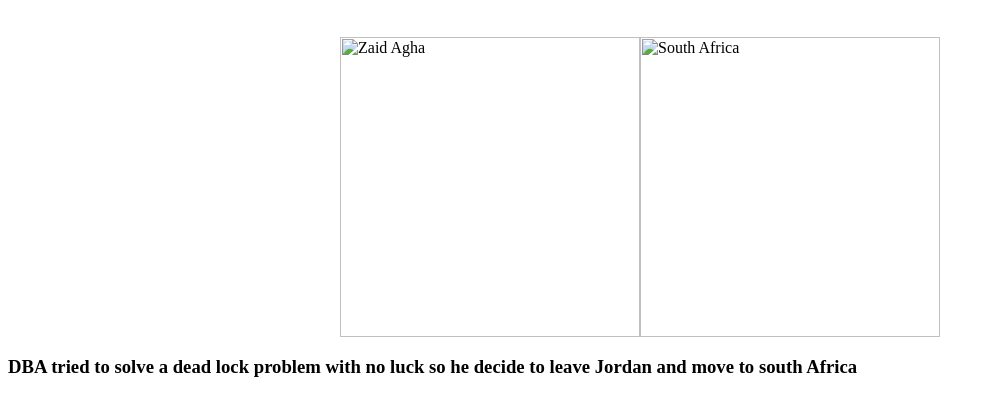
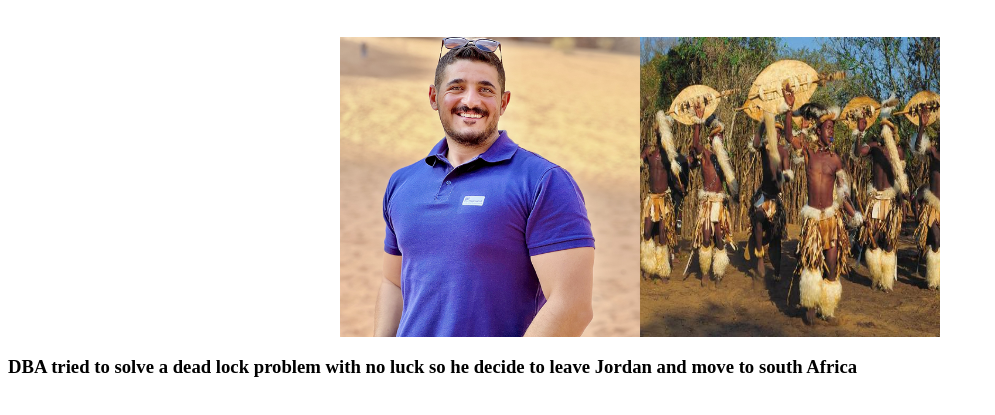
Before and after one commit to georgealmousa/zaidKurdo, a plain HTML site: page index.html in a window 1280 px wide. Shown: the part 87-502 px from the top of the page, without its empty margins (0-995 px from the left). Drawn offline with Linux system fonts and the light colour scheme.

Commit message:
chore: update html

```diff
--- a/index.html
+++ b/index.html
@@ -9,8 +9,8 @@
         <h1>Zaid Agha Leaves Amman</h1>
         <br>
         <dev class="center">
-            <img src="image (3).png" alt="Zaid Agha" width="300" height="300">
-            <img src="images.jpeg" alt="South Africa" width="300" height="300">
+            <img src="image2.png" alt="Zaid Agha" width="300" height="300">
+            <img src="image1.png" alt="South Africa" width="300" height="300">
         </dev>
         <h3>
             DBA tried to solve a dead lock problem with no luck so he decide to leave Jordan and move to south Africa
```
Also changed, not shown: image1.png (added), image2.png (added).
